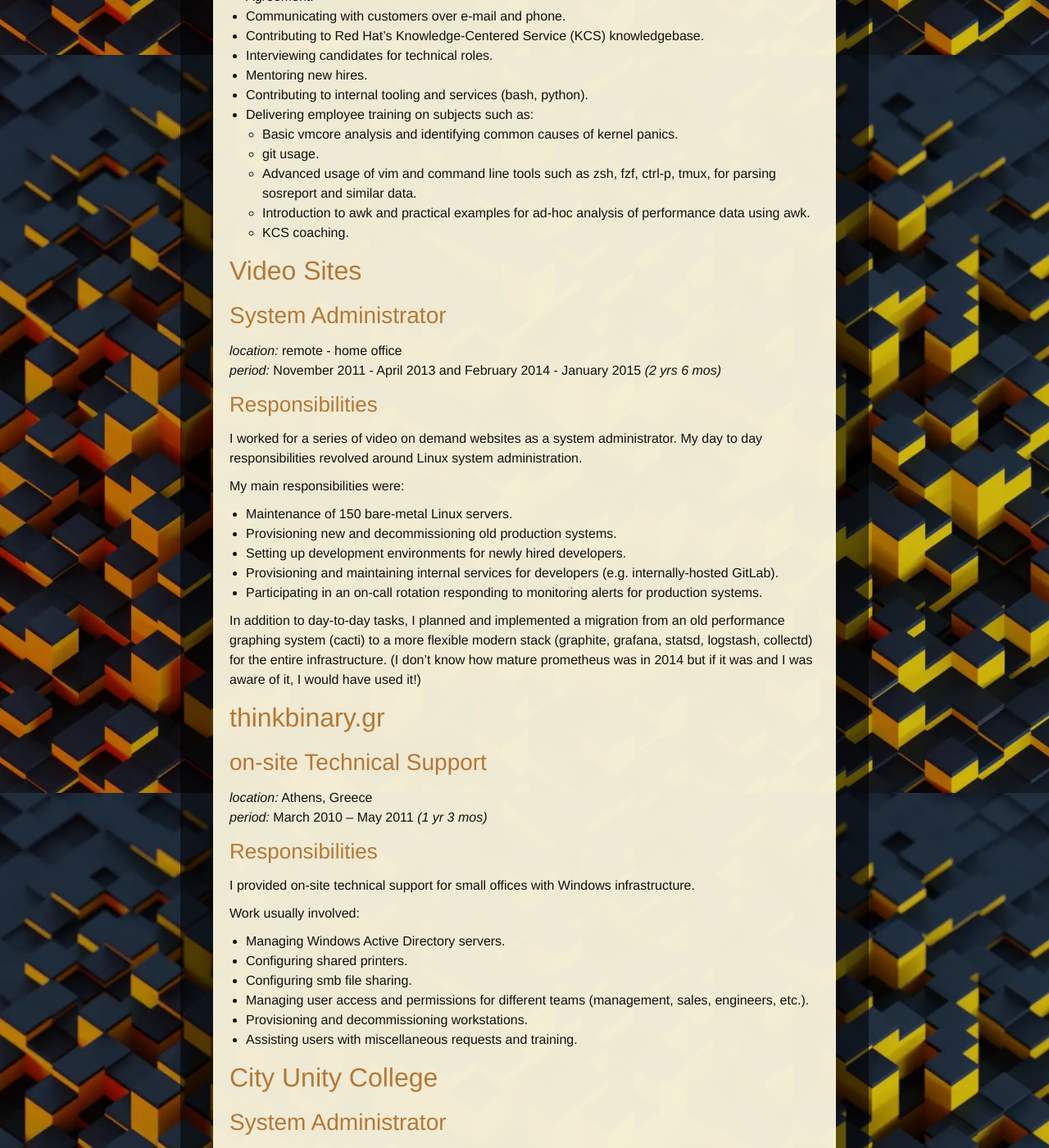
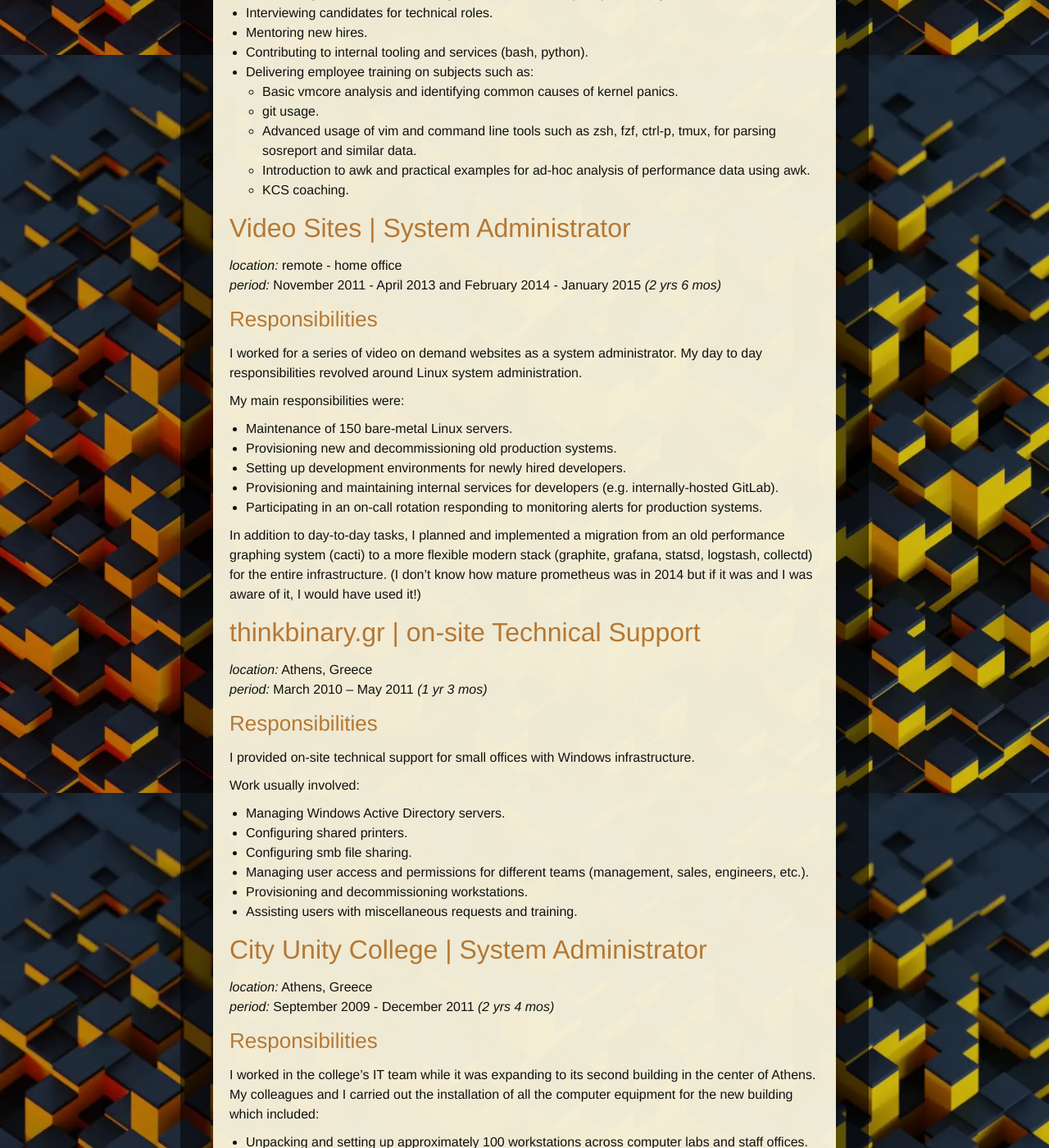
Before and after one commit to gangelop/lathan.github.io, a Jekyll site: the page built from cv.md, in a window 1280 px wide and 1400 px high, scrolled down 833 px. Shown: the whole window at 82% size. Built offline with Jekyll 4.4.1, drawn with Linux system fonts in a browser that asks for light colours; some of the changed text lies outside the part shown.

Commit message:
cv formatting change

```diff
--- a/cv.md
+++ b/cv.md
@@ -10,8 +10,7 @@
 *Contact me at:* [george@usermod.net](mailto:george@usermod.net)
 *The current version of this CV lives at:* [{{ site.url }}/cv/]({{ site.url }}/cv/)
 
-# Red Hat
-##  Senior Technical Support Engineer
+# Red Hat | Senior Technical Support Engineer
 *location:* Brno, Czech Republic
 *period:* February 2015 - April 2019 *(4 yrs 3 mos)*
 *positions:*
@@ -37,8 +36,7 @@
     * Introduction to awk and practical examples for ad-hoc analysis of performance data using awk.
     * KCS coaching.
 
-# Video Sites
-##  System Administrator
+# Video Sites | System Administrator
 *location:* remote - home office
 *period:* November 2011 - April 2013 and February 2014 - January 2015 *(2 yrs 6 mos)*
 
@@ -54,8 +52,7 @@
 
 In addition to day-to-day tasks, I planned and implemented a migration from an old performance graphing system (cacti) to a more flexible modern stack (graphite, grafana, statsd, logstash, collectd) for the entire infrastructure. (I don't know how mature prometheus was in 2014 but if it was and I was aware of it, I would have used it!)
 
-# thinkbinary.gr
-##  on-site Technical Support
+# thinkbinary.gr | on-site Technical Support
 *location:* Athens, Greece
 *period:* March 2010 – May 2011 *(1 yr 3 mos)*
 
@@ -70,8 +67,7 @@
 * Provisioning and decommissioning workstations.
 * Assisting users with miscellaneous requests and training.
 
-# City Unity College
-##  System Administrator
+# City Unity College | System Administrator
 *location:* Athens, Greece
 *period:* September 2009 - December 2011 *(2 yrs 4 mos)*
 
```
